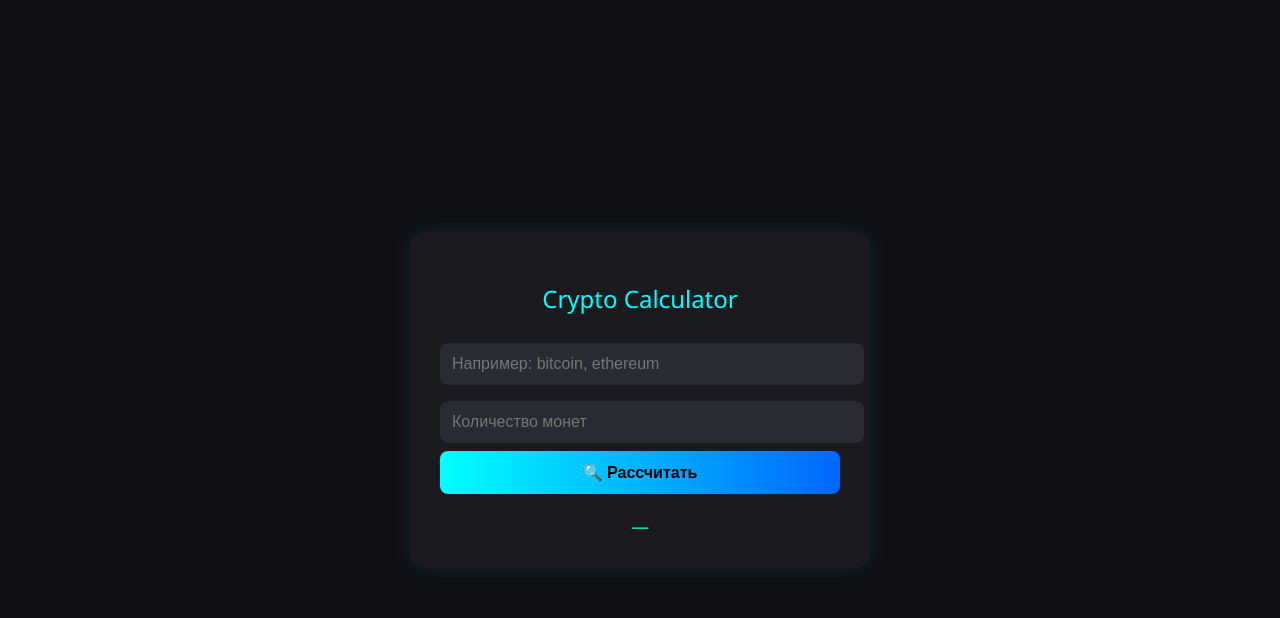
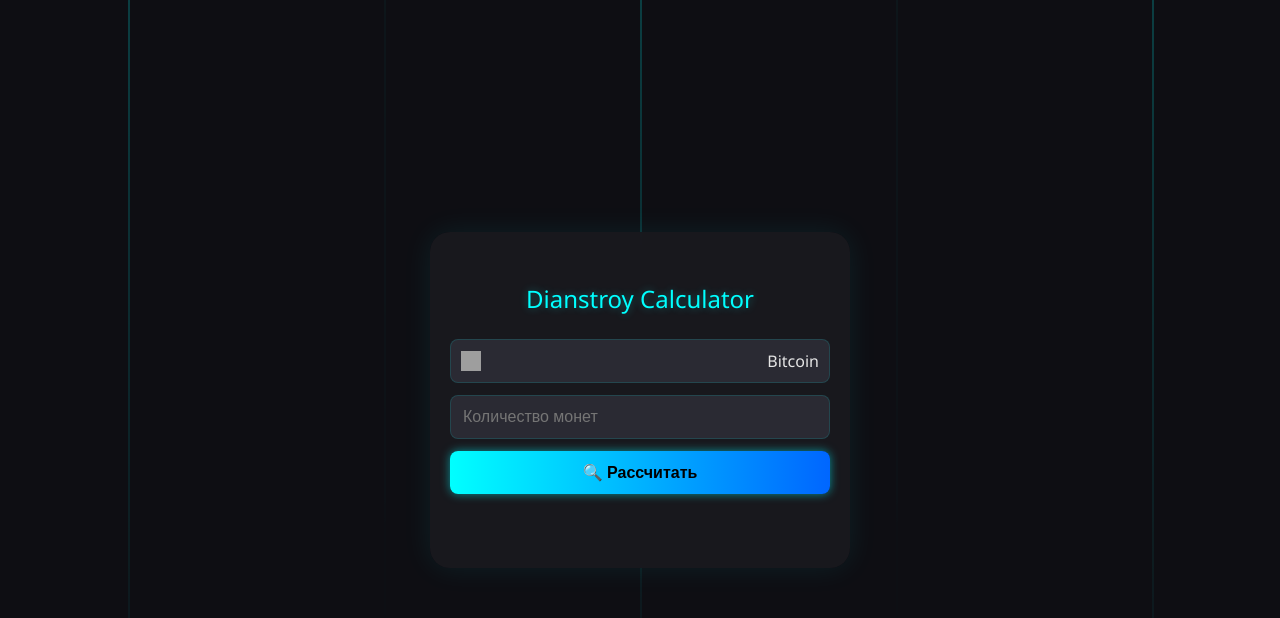
Before and after one commit to Karmachka/Karmachka.github.io, a plain HTML site: page index.html in a window 1280 px wide. Drawn offline with Linux system fonts and the light colour scheme; grey boxes are pictures that could not be loaded.

Commit message:
Add files via upload

```diff
--- a/index.html
+++ b/index.html
@@ -2,45 +2,164 @@
 <html lang="en">
 	<head>
 		<meta charset="UTF-8" />
-		<title>Crypto Calculator</title>
+		<title>Dianstroy Calculator</title>
+		<meta name="viewport" content="width=device-width, initial-scale=1.0" />
 		<style>
+			* {
+				box-sizing: border-box;
+			}
+
 			body {
 				margin: 0;
 				font-family: "Segoe UI", Tahoma, Geneva, Verdana, sans-serif;
-				background-color: #0f0f12;
+				background-color: #0e0e13;
 				color: #e5e5e5;
+				height: 100vh;
+				overflow: hidden;
 				display: flex;
-				flex-direction: column;
+				justify-content: center;
 				align-items: center;
-				justify-content: center;
-				height: 100vh;
+			}
+
+			/* НЕОНОВЫЙ ФОН */
+			.bg-lines {
+				position: fixed;
+				width: 100%;
+				height: 100%;
+				overflow: hidden;
+				z-index: 0;
+			}
+
+			.line {
+				position: absolute;
+				width: 2px;
+				height: 100%;
+				background: linear-gradient(180deg, #00ffff55, transparent);
+				animation: flicker 2s infinite ease-in-out;
+			}
+
+			.line:nth-child(1) {
+				left: 10%;
+				animation-delay: 0s;
+			}
+			.line:nth-child(2) {
+				left: 30%;
+				animation-delay: 1s;
+			}
+			.line:nth-child(3) {
+				left: 50%;
+				animation-delay: 2s;
+			}
+			.line:nth-child(4) {
+				left: 70%;
+				animation-delay: 3s;
+			}
+			.line:nth-child(5) {
+				left: 90%;
+				animation-delay: 4s;
+			}
+
+			@keyframes flicker {
+				0%,
+				100% {
+					opacity: 0.1;
+				}
+				50% {
+					opacity: 0.6;
+				}
 			}
 
 			.container {
-				background-color: #1a1a1f;
-				padding: 30px;
-				border-radius: 16px;
-				box-shadow: 0 0 20px rgba(0, 255, 255, 0.1);
+				background: rgba(26, 26, 31, 0.92);
+				padding: 30px 20px;
+				border-radius: 20px;
+				box-shadow: 0 0 30px rgba(0, 255, 255, 0.08);
 				width: 90%;
-				max-width: 400px;
+				max-width: 420px;
+				backdrop-filter: blur(12px);
+				z-index: 1;
 			}
 
 			h2 {
 				text-align: center;
-				margin-bottom: 20px;
+				margin-bottom: 24px;
 				color: #00ffff;
 				font-weight: 500;
+				font-size: 24px;
+				text-shadow: 0 0 8px #00ffff50;
 			}
 
-			input {
+			.dropdown {
+				position: relative;
+				margin-bottom: 12px;
+			}
+
+			.dropdown-selected {
+				background-color: #2a2a33;
+				padding: 10px;
+				border-radius: 8px;
+				cursor: pointer;
+				display: flex;
+				align-items: center;
+				justify-content: space-between;
+				font-size: 16px;
+				border: 1px solid #00ffff22;
+			}
+
+			.dropdown-selected img {
+				width: 20px;
+				height: 20px;
+				margin-right: 10px;
+			}
+
+			.dropdown-list {
+				position: absolute;
+				width: 100%;
+				background-color: #2a2a33;
+				border-radius: 8px;
+				box-shadow: 0 0 10px rgba(0, 255, 255, 0.1);
+				max-height: 200px;
+				overflow-y: auto;
+				z-index: 99;
+				display: none;
+				margin-top: 4px;
+			}
+
+			.dropdown-item {
+				padding: 10px;
+				cursor: pointer;
+				display: flex;
+				align-items: center;
+				font-size: 15px;
+			}
+
+			.dropdown-item img {
+				width: 20px;
+				height: 20px;
+				margin-right: 10px;
+			}
+
+			.dropdown-item:hover {
+				background-color: #3a3a44;
+			}
+
+			input[type="number"] {
 				width: 100%;
 				padding: 12px;
-				margin: 8px 0;
 				border-radius: 8px;
 				border: none;
 				background-color: #2a2a33;
 				color: #fff;
 				font-size: 16px;
+				appearance: textfield;
+				margin-bottom: 12px;
+				border: 1px solid #00ffff22;
+			}
+
+			input::-webkit-outer-spin-button,
+			input::-webkit-inner-spin-button {
+				-webkit-appearance: none;
+				margin: 0;
 			}
 
 			button {
@@ -54,10 +173,11 @@
 				font-weight: bold;
 				cursor: pointer;
 				transition: 0.2s ease-in-out;
+				box-shadow: 0 0 10px #00ffff88;
 			}
 
 			button:hover {
-				opacity: 0.85;
+				opacity: 0.9;
 			}
 
 			.output {
@@ -65,40 +185,131 @@
 				font-size: 18px;
 				text-align: center;
 				color: #00ffaa;
+				min-height: 24px;
 			}
 
-			.footer {
-				margin-top: 40px;
-				font-size: 12px;
-				color: #555;
-				text-align: center;
+			@media (max-width: 480px) {
+				h2 {
+					font-size: 20px;
+				}
 			}
 		</style>
+	</head>
+	<body>
+		<!-- НЕОНОВЫЕ ЛИНИИ -->
+		<div class="bg-lines">
+			<div class="line"></div>
+			<div class="line"></div>
+			<div class="line"></div>
+			<div class="line"></div>
+			<div class="line"></div>
+		</div>
+
+		<div class="container">
+			<h2>Dianstroy Calculator</h2>
+
+			<div class="dropdown" id="dropdown">
+				<div class="dropdown-selected" onclick="toggleDropdown()">
+					<img
+						id="selected-icon"
+						src="https://assets.coingecko.com/coins/images/1/thumb/bitcoin.png"
+					/>
+					<span id="selected-name">Bitcoin</span>
+				</div>
+				<div class="dropdown-list" id="dropdown-list">
+					<!-- Токены -->
+				</div>
+			</div>
+
+			<input id="amount" type="number" placeholder="Количество монет" />
+			<button onclick="fetchPrice()">🔍 Рассчитать</button>
+			<div class="output" id="output"></div>
+		</div>
+
 		<script>
+			const tokens = [
+				{
+					id: "bitcoin",
+					name: "Bitcoin",
+					icon: "https://assets.coingecko.com/coins/images/1/thumb/bitcoin.png",
+				},
+				{
+					id: "ethereum",
+					name: "Ethereum",
+					icon: "https://assets.coingecko.com/coins/images/279/thumb/ethereum.png",
+				},
+				{
+					id: "solana",
+					name: "Solana",
+					icon: "https://assets.coingecko.com/coins/images/4128/thumb/solana.png",
+				},
+				{
+					id: "dogecoin",
+					name: "Dogecoin",
+					icon: "https://assets.coingecko.com/coins/images/5/thumb/dogecoin.png",
+				},
+				{
+					id: "shiba-inu",
+					name: "Shiba Inu",
+					icon: "https://assets.coingecko.com/coins/images/11939/thumb/shiba.png",
+				},
+				{
+					id: "aptos",
+					name: "Aptos",
+					icon: "https://assets.coingecko.com/coins/images/26455/thumb/aptos_round.png",
+				},
+				{
+					id: "cardano",
+					name: "Cardano",
+					icon: "https://assets.coingecko.com/coins/images/975/thumb/cardano.png",
+				},
+			];
+
+			let selectedToken = tokens[0];
+
+			function toggleDropdown() {
+				const list = document.getElementById("dropdown-list");
+				list.style.display = list.style.display === "block" ? "none" : "block";
+			}
+
+			function selectToken(token) {
+				selectedToken = token;
+				document.getElementById("selected-icon").src = token.icon;
+				document.getElementById("selected-name").textContent = token.name;
+				toggleDropdown();
+			}
+
+			function renderDropdownItems() {
+				const container = document.getElementById("dropdown-list");
+				tokens.forEach((token) => {
+					const item = document.createElement("div");
+					item.className = "dropdown-item";
+					item.onclick = () => selectToken(token);
+					item.innerHTML = `<img src="${token.icon}"><span>${token.name}</span>`;
+					container.appendChild(item);
+				});
+			}
+
 			async function fetchPrice() {
-				const token = document
-					.getElementById("token")
-					.value.toLowerCase()
-					.trim();
 				const amount = parseFloat(document.getElementById("amount").value || 0);
 				const output = document.getElementById("output");
 
-				if (!token || isNaN(amount)) {
-					output.textContent = "Введите монету и количество.";
+				if (isNaN(amount) || amount === 0) {
+					output.textContent = "";
 					return;
 				}
 
 				try {
 					const res = await fetch(
-						`https://api.coingecko.com/api/v3/simple/price?ids=${token}&vs_currencies=usd`
+						`https://api.coingecko.com/api/v3/simple/price?ids=${selectedToken.id}&vs_currencies=usd`
 					);
 					const data = await res.json();
-					if (!data[token] || !data[token].usd) {
+					if (!data[selectedToken.id] || !data[selectedToken.id].usd) {
 						output.textContent = "❌ Не найдена монета.";
 						return;
 					}
 
-					const price = data[token].usd;
+					const price = data[selectedToken.id].usd;
 					const total = price * amount;
 					output.textContent = `💵 $${total.toFixed(2)} (курс: $${price})`;
 				} catch (err) {
@@ -106,15 +317,8 @@
 					output.textContent = "Ошибка загрузки курса.";
 				}
 			}
+
+			renderDropdownItems();
 		</script>
-	</head>
-	<body>
-		<div class="container">
-			<h2>Crypto Calculator</h2>
-			<input id="token" placeholder="Например: bitcoin, ethereum" />
-			<input id="amount" type="number" placeholder="Количество монет" />
-			<button onclick="fetchPrice()">🔍 Рассчитать</button>
-			<div class="output" id="output">—</div>
-		</div>
 	</body>
 </html>
```
